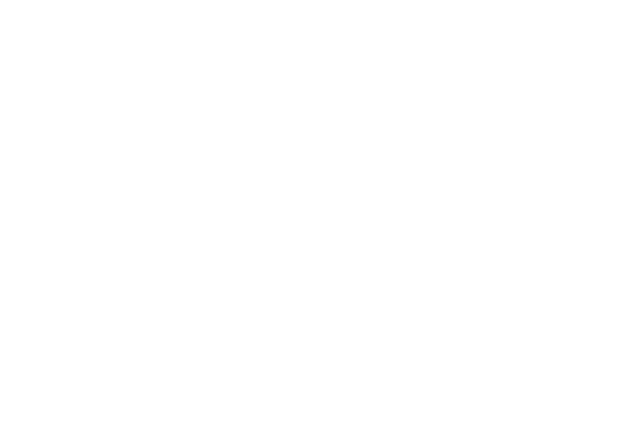
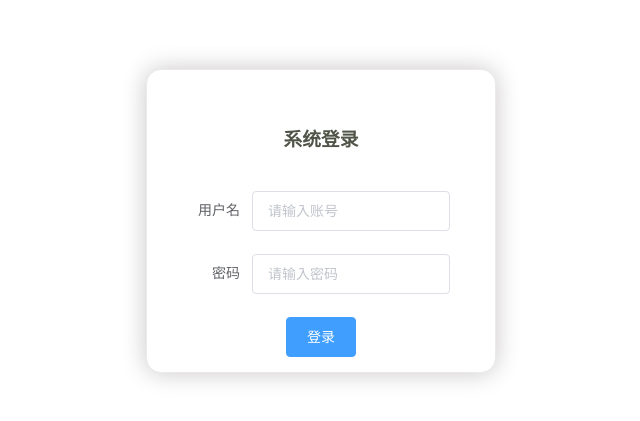
Before and after one commit to happycoding2001/vue2-admin, a Vue app: page /#/login in a window 1280 px wide. Shown: the part 111-532 px from the top of the page, without its empty margins (319-959 px from the left). Built offline with nearby package versions, Linux system fonts and the light colour scheme.

Commit message:
42-vue通用后台管理（登录页面）

```diff
--- a/src/router/index.js
+++ b/src/router/index.js
@@ -13,31 +13,35 @@ const routes = [
       {
         path: 'home',
         name: 'home',
-        component: () => import(/* webpackChunkName: "about" */ '../views/Home.vue')
+        component: () => import(/* webpackChunkName: "Home" */ '../views/Home.vue')
       },
       {
         path: 'user',
         name: 'user',
-        component: () => import(/* webpackChunkName: "about" */ '../views/user.vue')
+        component: () => import(/* webpackChunkName: "user" */ '../views/user.vue')
       },
       {
         path: 'mall',
         name: 'mall',
-        component: () => import(/* webpackChunkName: "about" */ '../views/mall.vue')
+        component: () => import(/* webpackChunkName: "mall" */ '../views/mall.vue')
       },
       {
         path: 'page1',
         name: 'page1',
-        component: () => import(/* webpackChunkName: "about" */ '../views/pageOne.vue')
+        component: () => import(/* webpackChunkName: "pageOne" */ '../views/pageOne.vue')
       },
       {
         path: 'page2',
         name: 'page2',
-        component: () => import(/* webpackChunkName: "about" */ '../views/pageTwo.vue')
+        component: () => import(/* webpackChunkName: "pageTwo" */ '../views/pageTwo.vue')
       },
     ]
   },
-
+  {
+    path: '/login',
+    name: 'login',
+    component: () => import(/* webpackChunkName: "login" */ '../views/login.vue'),
+  },
 
 
 
--- /dev/null
+++ b/src/views/login.vue
@@ -0,0 +1,63 @@
+<template>
+<div>
+    <el-form label-width="70px" :inline="true" class="login-container" ref="form" :rules="rules" :model="form" >
+        <h3 class="login-title">系统登录</h3>
+        <el-form-item label="用户名">
+            <el-input v-model="form.username" placeholder="请输入账号"></el-input>
+        </el-form-item>
+        <el-form-item label="密码">
+            <el-input v-model="form.password" type="password" placeholder="请输入密码"></el-input>
+        </el-form-item>
+        <div class="btn-wrap">
+            <el-button type="primary">登录</el-button>
+        </div>
+    </el-form>
+</div>
+</template>
+
+<script>
+export default {
+    name: '',
+    data() {
+        return {
+            form:{
+                username:'',
+                password:'',
+            },
+            rules:{
+                username:[
+                    {required:true,trigger:'blur',message:'请输入用户名'}
+                ],
+                password:[
+                    {required:true,trigger:'blur',message:'请输入用密码'}
+                ],
+            },
+        }
+    }
+}
+</script>
+
+<style lang="less" scoped>
+.login-container{
+    width: 350px;
+    margin:180px auto;
+    border: 1px solid #eaeaea;
+    padding: 35px 35px 15px 35px;
+    background: #fff;
+    border-radius: 15px;
+    box-shadow: 0 0 25px #cac6c6;
+    box-sizing: border-box;
+    .el-input{
+        width: 198px;
+    }
+    h3{
+        text-align: center;
+        margin-bottom: 40px;
+        color:#505448;
+    }
+    .btn-wrap{
+        text-align: center;
+    }
+
+}
+</style>
```
